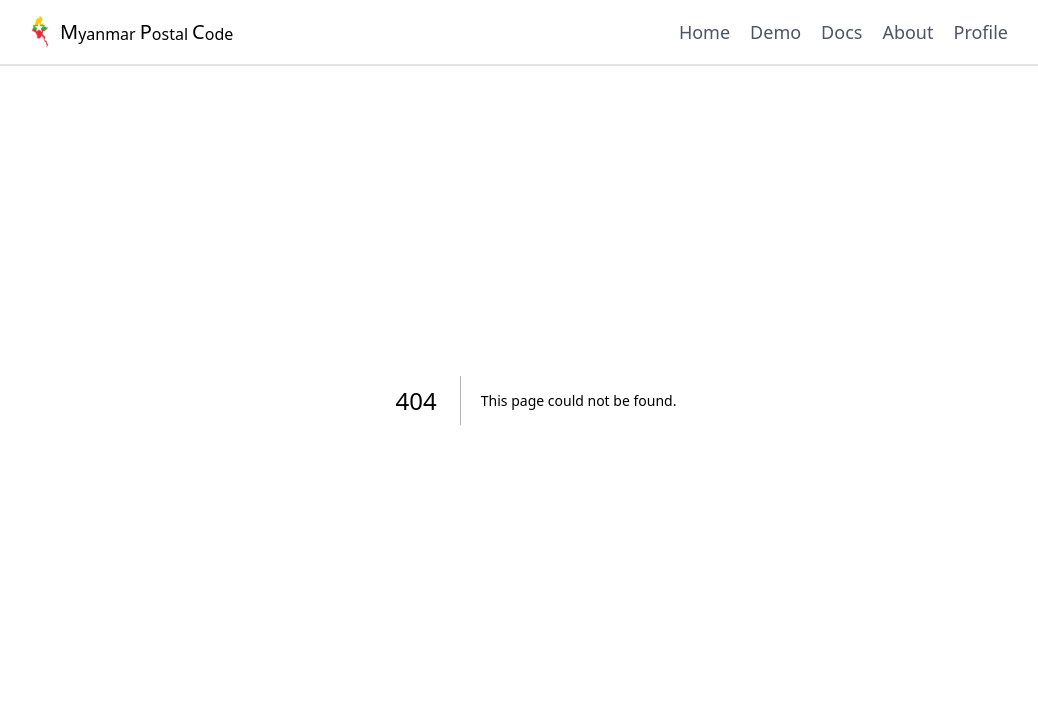
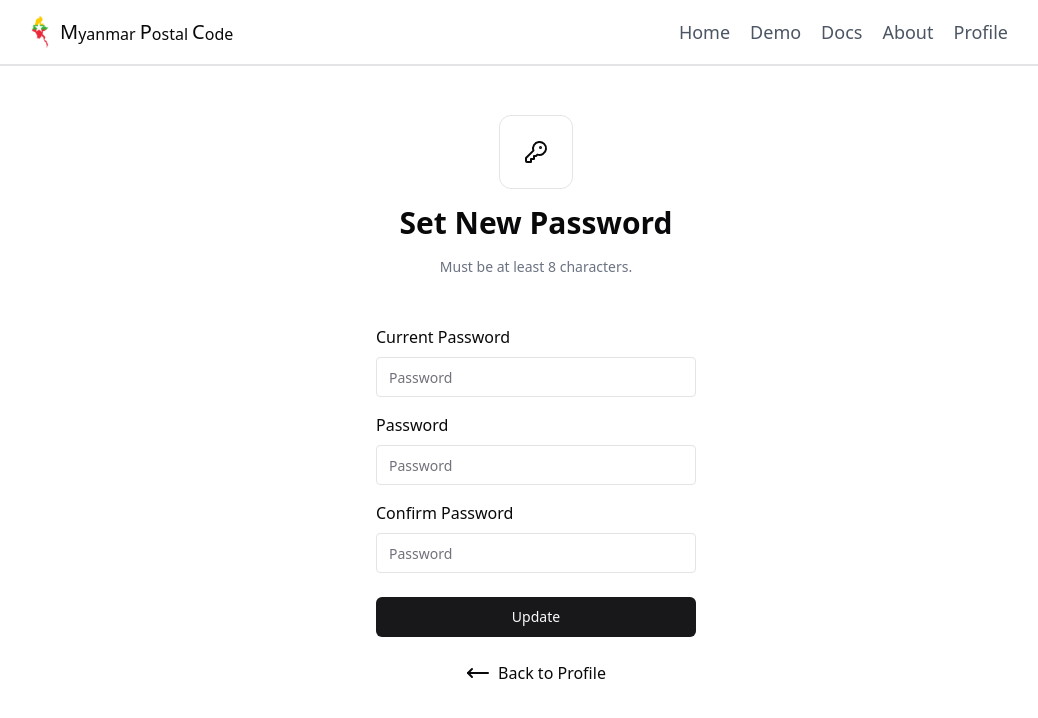
Before and after one commit to nainglinthant111/Postal-Code-Myanmar-org, a Next.js app: page /auth/update-password in a window 1280 px wide. Before the commit this address had no page. Shown: the top 718 px of the page, without its empty margins (104-1142 px from the left). Built offline with nearby package versions, Linux system fonts and the light colour scheme.

Commit message:
feat:create and update ui

```diff
--- /dev/null
+++ b/src/app/auth/update-password/page.tsx
@@ -0,0 +1,61 @@
+"use client";
+import React from "react";
+import { KeyRound, MoveLeft } from "lucide-react";
+import { Input } from "@/components/ui/input";
+import { Button } from "@/components/ui/button";
+import Link from "next/link";
+import { useRouter } from "next/navigation";
+import { toast } from "sonner"
+
+const Page = () => {
+  const router = useRouter();
+  const gotoProfile = () => {
+    router.push("/profile");
+  };
+  return (
+    <div className="flex flex-col justify-center items-center min-h-screen">
+      <div className="border rounded-xl p-6 mb-4">
+        <KeyRound />
+      </div>
+      <div className="text-3xl font-bold mb-4">Set New Password</div>
+      <div className="text-sm text-gray-500 mb-8">
+        Must be at least 8 characters.
+      </div>
+      <div className="md:w-80 md:mt-4">
+        <div>Current Password</div>
+        <Input
+          type="password"
+          placeholder="Password"
+          className="md:mt-2 border md:py-1 md:px-3 rounded-sm w-full"
+        />
+      </div>
+      <div className="md:w-80 mt-4">
+        <div>Password</div>
+        <Input
+          type="password"
+          placeholder="Password"
+          className="md:mt-2 border md:py-1 md:px-3 rounded-sm w-full"
+        />
+      </div>
+      <div className="md:w-80 md:mt-4">
+        <div>Confirm Password</div>
+        <Input
+          type="password"
+          placeholder="Password"
+          className="md:mt-2 border md:py-1 md:px-3 rounded-sm w-full"
+        />
+      </div>
+      <Button className="w-full max-w-xs md:mt-6" onClick={gotoProfile}>
+        Update
+      </Button>
+      <Link href="/profile">
+        <div className="flex md:mt-6 cursor-pointer">
+          <MoveLeft />
+          <span className="md:ml-2">Back to Profile</span>
+        </div>
+      </Link>
+    </div>
+  );
+};
+
+export default Page;
```
